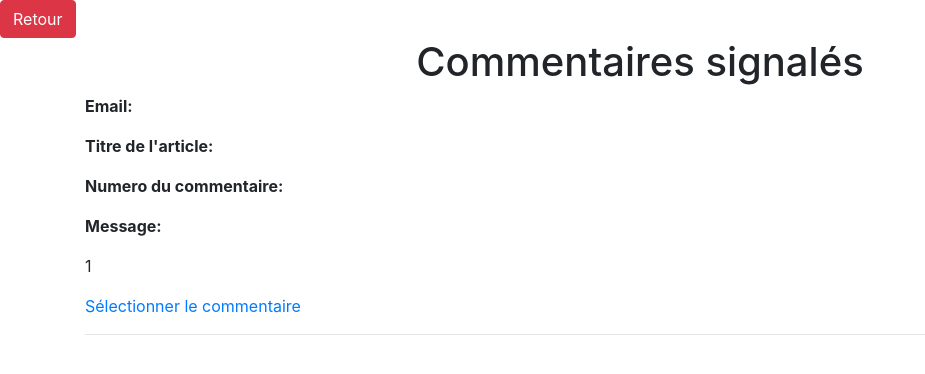
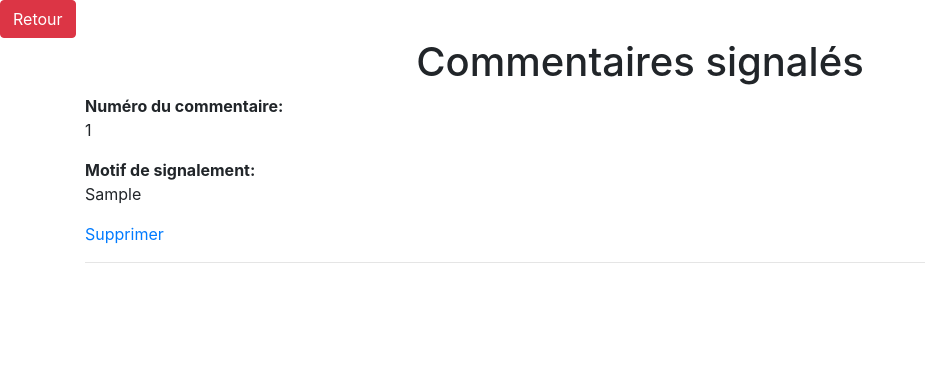
Before and after one commit to romuald85/blog_projet_4, a PHP site: page /index.php?route=commentSignal in a window 1280 px wide. Shown: the top 374 px of the page, without its empty margins (0-925 px from the left). Run offline with PHP 8.4, Linux system fonts and the light colour scheme; tables that the repository leaves empty or names only in its code hold one stand-in row (values such as "Sample post"); data that the repository does not hold is empty; some libraries are stand-ins or nearby versions.

Commit message:
feature - ajout de la suppression d'un commentaire en backend
bug - correction de la suppression d'un commentaire en backend

```diff
--- a/Model/CommentManager.php
+++ b/Model/CommentManager.php
@@ -69,14 +69,6 @@
     return $req->fetchAll();
   }
 
-  // Récupère le commentaire signalés
-  public function getCommentSignal($id)
-  {
-    $req = $this->db->prepare("SELECT * FROM reportcomments WHERE id = ? ORDER BY id DESC");
-    $req->execute(array($id));
-    return $req->fetch();
-  }
-
   /**
    * Renvoi l'identifiant du post qui correspont à l'identifiant d'un commentaire envoyer en parametre
    * @var int id correspond à l'identifiant de commentaire
@@ -96,7 +88,7 @@
 
   public function deleteCommentSignal($id)
   {
-    $req = $this->db->prepare("DELETE FROM description WHERE id = ?");
+    $req = $this->db->prepare("DELETE FROM reportcomments WHERE id = ?");
     $req->execute(array($id));
   }
 }
--- a/View/Backend/commentSignal.php
+++ b/View/Backend/commentSignal.php
@@ -6,12 +6,9 @@
   <div class="container">
     <?php if(!empty($comments)): ?>
     <?php foreach($comments as $comment): ?>
-    <b>Email: </b><p><?= $comment->email ?></p>
-    <b>Titre de l'article: </b><p><?= $comment->title ?></p>
-    <b>Numero du commentaire: </b><p><?= $comment->numero ?></p>
-    <b>Message: </b><p><?= $comment->message ?></p>
-    <p><?= $comment->id ?></p>
-    <a href="index.php?route=commentDelete&id=<?= $comment->id ?>">Sélectionner le commentaire</a>
+    <b>Numéro du commentaire: </b><p><?= $comment->comment_id ?></p>
+    <b>Motif de signalement: </b><p><?= $comment->report ?></p>
+    <a href="index.php?route=commentSignal&id=<?= $comment->id ?>&action=delete">Supprimer</a>
     <hr>
     <?php endforeach; ?>
     <?php endif; ?>
--- a/controllers/Backend.php
+++ b/controllers/Backend.php
@@ -118,21 +118,12 @@
 
     $comments = $commentManager->getAllCommentsSignal();
 
-    require 'View/Backend/commentSignal.php';
-  }
-
-  // Fonction qui récupère le commentaire signalé et qui les supprime
-  public function commentDelete()
-  {
-    $commentManager = new CommentManager();
-    $comment = $commentManager->getCommentSignal($_GET['id']);
-
     if(isset($_GET['action']) && $_GET['action'] === 'delete')
     {
       $commentManager->deleteCommentSignal($_GET['id']);
       header("Location: index.php?route=commentSignal");
     }
-    require 'View/Backend/commentDelete.php';
+
+    require 'View/Backend/commentSignal.php';
   }
-
 }
--- a/index.php
+++ b/index.php
@@ -31,6 +31,5 @@
 $router->add('commentsAndPosts', 'Backend:commentsAndPosts');
 $router->add('comments', 'Backend:comments');
 $router->add('commentSignal', 'Backend:commentSignal');
-$router->add('commentDelete', 'Backend:commentDelete');
 
 $router->get($route);
```
Also changed, not shown: View/Backend/commentDelete.php (deleted, +0 -19 lines).
